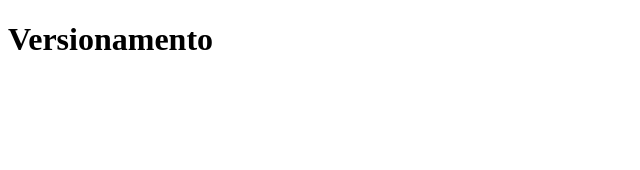
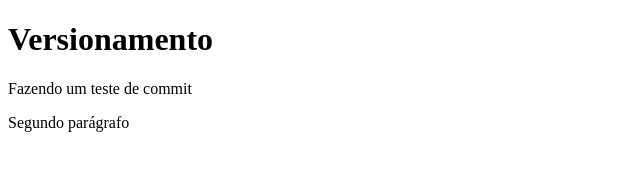
Before and after one commit to dwebtads/Versionamento, a plain HTML site: page index.html in a window 1280 px wide. Shown: the whole page, without its empty margins (0-640 px from the left). Drawn offline with Linux system fonts and the light colour scheme.

Commit message:
Alterações

```diff
--- a/index.html
+++ b/index.html
@@ -7,5 +7,7 @@
 </head>
 <body>
     <h1>Versionamento</h1>
+    <p>Fazendo um teste de commit</p>
+    <p>Segundo parágrafo</p>
 </body>
 </html>
```
